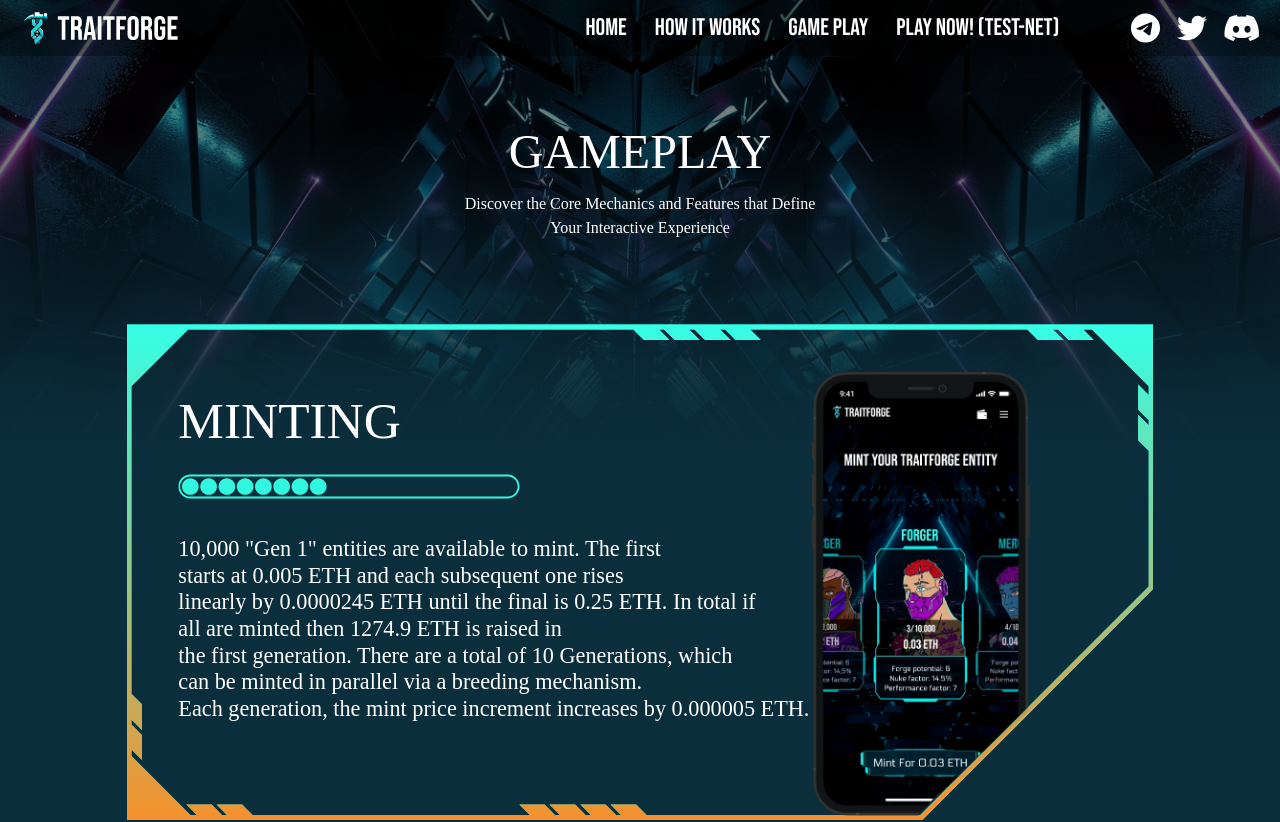
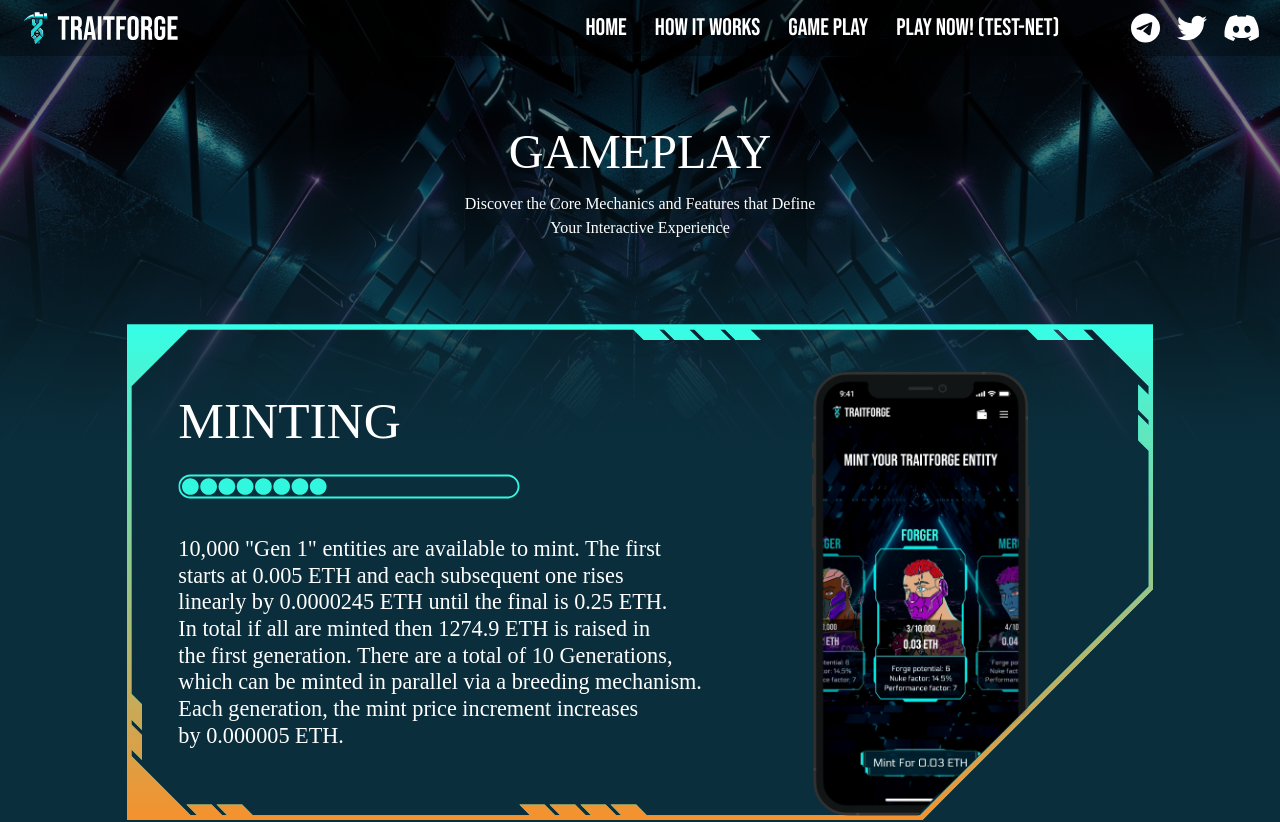
Before and after one commit to TraitForge/TraitForge.info, a Next.js app: page /gameplay in a window 1280 px wide. Shown: the top 822 px of the page. Built offline with nearby package versions, Linux system fonts and the light colour scheme; a web font is replaced by a local one.

Commit message:
mint price fix

```diff
--- a/components/ui/GamePlay/index.tsx
+++ b/components/ui/GamePlay/index.tsx
@@ -73,11 +73,12 @@
          <text x="20" y="120" font-family="Electrolize" font-size="13" fill="white" text-anchor="start" alignment-baseline="middle">
           <tspan x="30" dy="1.2em">10,000 "Gen 1" entities are available to mint. The first </tspan>
           <tspan x="30" dy="1.2em">starts at 0.005 ETH and each subsequent one rises</tspan>
-          <tspan x="30" dy="1.2em">linearly by 0.0000245 ETH until the final is 0.25 ETH. In total if </tspan>
-          <tspan x="30" dy="1.2em">all are minted then 1274.9 ETH is raised in</tspan>
-          <tspan x="30" dy="1.2em">the first generation. There are a total of 10 Generations, which</tspan>
-          <tspan x="30" dy="1.2em">can be minted in parallel via a breeding mechanism.</tspan>
-          <tspan x="30" dy="1.2em">Each generation, the mint price increment increases by 0.000005 ETH.</tspan>
+          <tspan x="30" dy="1.2em">linearly by 0.0000245 ETH until the final is 0.25 ETH.</tspan>
+          <tspan x="30" dy="1.2em">In total if all are minted then 1274.9 ETH is raised in</tspan>
+          <tspan x="30" dy="1.2em">the first generation. There are a total of 10 Generations,</tspan>
+          <tspan x="30" dy="1.2em">which can be minted in parallel via a breeding mechanism.</tspan>
+          <tspan x="30" dy="1.2em">Each generation, the mint price increment increases</tspan>
+          <tspan x="30" dy="1.2em">by 0.000005 ETH.</tspan>
          </text>
          <image x="334" y="28" href="/images/homephone.png" width="260" height="260"/>
         </svg>
```
